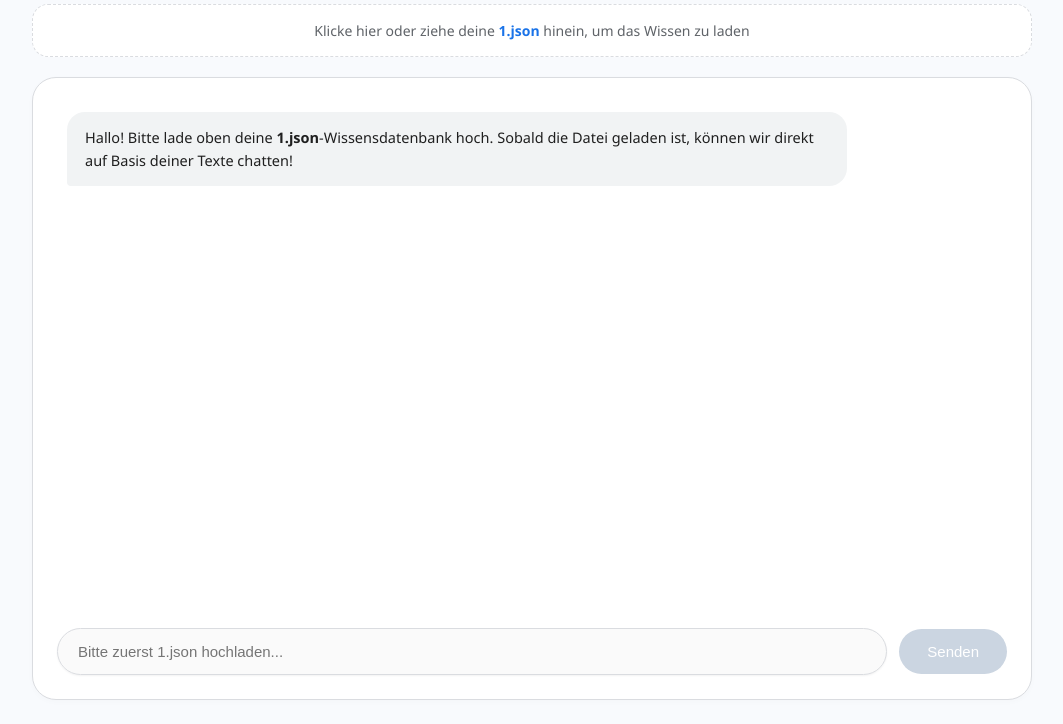
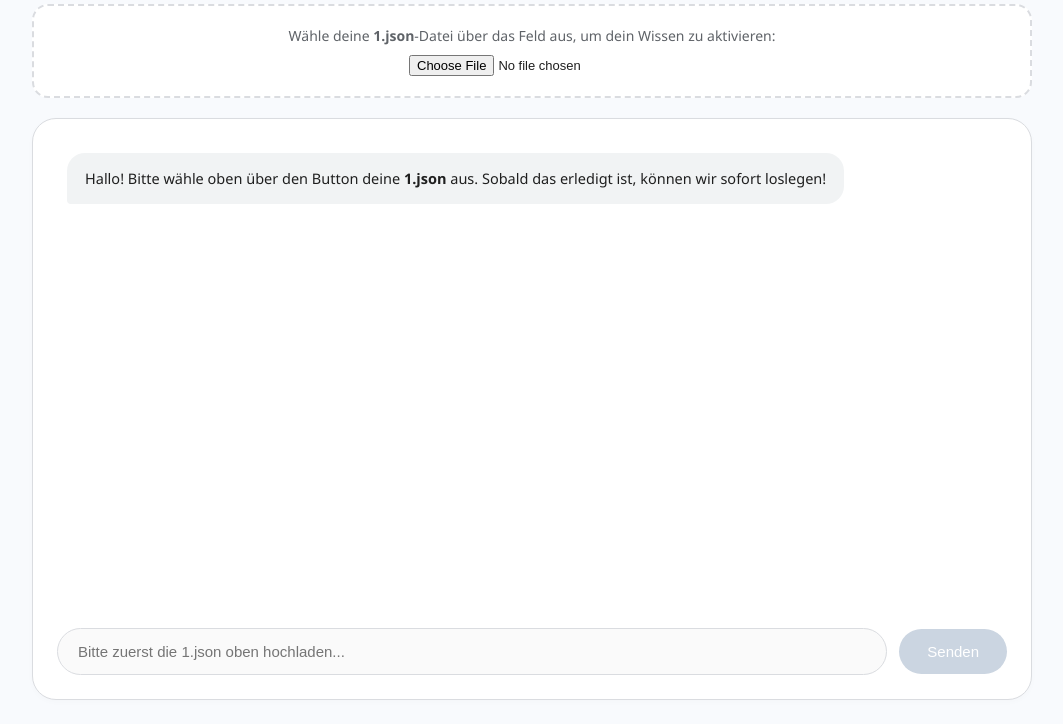
Before and after one commit to 08152/KI-, a plain HTML site: page index.html in a window 1280 px wide. Shown: the part 76-800 px from the top of the page, without its empty margins (108-1171 px from the left). Drawn offline with Linux system fonts and the light colour scheme.

Commit message:
Update index.html

```diff
--- a/index.html
+++ b/index.html
@@ -19,17 +19,19 @@
         body { font-family: 'Segoe UI', -apple-system, sans-serif; background-color: var(--bg-color); margin: 0; padding: 24px; color: var(--text-main); }
         .container { max-width: 1000px; margin: 0 auto; display: flex; flex-direction: column; height: calc(100vh - 48px); }
 
-        header { margin-bottom: 20px; display: flex; justify-content: space-between; align-items: center; }
+        header { margin-bottom: 20px; }
         h1 { font-size: 26px; font-weight: 400; margin: 0; background: var(--gemini-gradient); -webkit-background-clip: text; -webkit-text-fill-color: transparent; }
 
-        /* Minimalistische Upload-Zone */
-        .upload-bar { background: var(--card-bg); border: 1px dashed var(--border-color); border-radius: 16px; padding: 16px; text-align: center; cursor: pointer; transition: all 0.2s; margin-bottom: 20px; }
-        .upload-bar:hover { border-color: var(--accent-blue); background: #f1f7fe; }
-        .upload-bar p { margin: 0; font-size: 14px; color: var(--text-sub); }
-        .upload-bar strong { color: var(--accent-blue); }
-        input[type="file"] { display: none; }
+        /* Extrem stabiles Upload-Feld */
+        .upload-bar { background: var(--card-bg); border: 2px dashed var(--border-color); border-radius: 16px; padding: 20px; text-align: center; margin-bottom: 20px; }
+        .upload-bar p { margin: 0 0 10px 0; font-size: 14px; color: var(--text-sub); }
 
-        /* Das große Chat-Fenster */
+        /* Sichtbarer, klassischer Button für maximalen Erfolg beim Klicken */
+        .real-upload-btn { background: #f1f3f4; color: var(--text-main); border: 1px solid var(--border-color); padding: 8px 16px; border-radius: 8px; cursor: pointer; font-size: 13.5px; font-weight: 500; }
+        .real-upload-btn:hover { background: #e8eaed; }
+
+        input[type="file"] { display: block; margin: 10px auto 0 auto; font-size: 13px; }
+
         .chat-window { background: var(--card-bg); border: 1px solid var(--border-color); border-radius: 24px; padding: 24px; flex-grow: 1; display: flex; flex-direction: column; box-shadow: 0 2px 6px rgba(0,0,0,0.02); overflow: hidden; }
         .chat-container { flex-grow: 1; overflow-y: auto; padding: 10px; display: flex; flex-direction: column; gap: 16px; margin-bottom: 16px; }
 
@@ -38,10 +40,10 @@
         .gemini-message { background: #f1f3f4; color: var(--text-main); align-self: flex-start; border-bottom-left-radius: 4px; }
 
         .chat-input-wrapper { display: flex; gap: 12px; align-items: center; position: relative; }
-        .chat-input-wrapper input { flex-grow: 1; padding: 14px 20px; border: 1px solid var(--border-color); border-radius: 100px; outline: none; font-size: 15px; box-shadow: 0 1px 2px rgba(0,0,0,0.05); }
+        .chat-input-wrapper input { flex-grow: 1; padding: 14px 20px; border: 1px solid var(--border-color); border-radius: 100px; outline: none; font-size: 15px; }
         .chat-input-wrapper input:focus { border-color: var(--accent-blue); }
 
-        .ask-btn { background: var(--accent-blue); color: white; border: none; padding: 14px 28px; border-radius: 100px; cursor: pointer; font-weight: 500; font-size: 15px; transition: background 0.15s; }
+        .ask-btn { background: var(--accent-blue); color: white; border: none; padding: 14px 28px; border-radius: 100px; cursor: pointer; font-weight: 500; font-size: 15px; }
         .ask-btn:hover { background: #1557b0; }
         .ask-btn:disabled { background: #cbd5e1; cursor: not-allowed; }
 
@@ -55,26 +57,26 @@
         <h1>Gemini Space Knowledge Chat</h1>
     </header>
 
-    <!-- Einfacher Upload-Bereich -->
-    <div class="upload-bar" id="dropZone" onclick="document.getElementById('uploadInput').click()">
-        <p id="uploadPrompt">Klicke hier oder ziehe deine <strong>1.json</strong> hinein, um das Wissen zu laden</p>
-        <input type="file" id="uploadInput" accept=".json" onchange="window.uploadKnowledge(this)">
+    <!-- Der neue, sichere Upload-Bereich -->
+    <div class="upload-bar" id="dropZone">
+        <p id="uploadPrompt">Wähle deine <strong>1.json</strong>-Datei über das Feld aus, um dein Wissen zu aktivieren:</p>
+        <!-- Direkter, unmaskierter HTML-Datei-Auswähler für 100% Erfolgsgarantie -->
+        <input type="file" id="uploadInput" accept=".json" onchange="handleFileSelect(this)">
     </div>
 
-    <!-- Die Chat-Box -->
     <div class="chat-window">
         <div class="chat-container" id="chatContainer">
             <div class="chat-message gemini-message">
-                Hallo! Bitte lade oben deine <strong>1.json</strong>-Wissensdatenbank hoch. Sobald die Datei geladen ist, können wir direkt auf Basis deiner Texte chatten!
+                Hallo! Bitte wähle oben über den Button deine <strong>1.json</strong> aus. Sobald das erledigt ist, können wir sofort loslegen!
             </div>
         </div>
         <div class="chat-input-wrapper">
-            <input type="text" id="questionInput" disabled placeholder="Bitte zuerst 1.json hochladen...">
-            <button id="askBtn" class="ask-btn" disabled onclick="window.askQuestion()">Senden</button>
+            <input type="text" id="questionInput" disabled placeholder="Bitte zuerst die 1.json oben hochladen...">
+            <button id="askBtn" class="ask-btn" disabled onclick="askQuestion()">Senden</button>
         </div>
     </div>
 </div>
 
-<script type="module" src="script.js"></script>
+<script src="script.js"></script>
 </body>
 </html>
```
